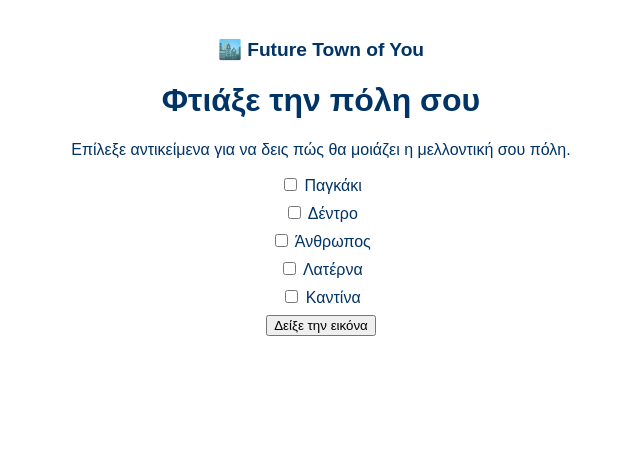
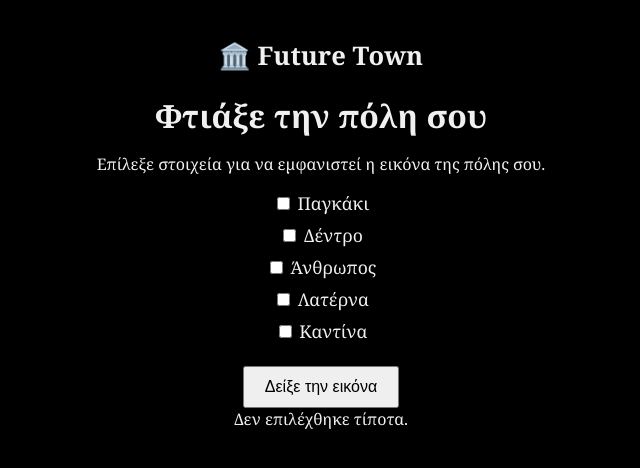
Before and after one commit to olga-tzim/future-town, a plain HTML site: page index.html in a window 1280 px wide. Both pictures are taken after a click on the button "Δείξε την εικόνα". Shown: the whole page, without its empty margins (319-959 px from the left). Drawn offline with Linux system fonts and the light colour scheme.

Commit message:
Update index.html

```diff
--- a/index.html
+++ b/index.html
@@ -2,44 +2,52 @@
 <html lang="el">
 <head>
   <meta charset="UTF-8">
-  <title>Future Town of You</title>
+  <title>Future Town</title>
   <style>
     body {
-      background-color: white;
-      color: #003366;
-      font-family: sans-serif;
+      background-color: #000;
+      color: #f0f0f0;
+      font-family: "Georgia", serif;
       text-align: center;
       padding: 30px;
     }
+    .logo {
+      font-size: 1.6em;
+      font-weight: bold;
+      margin-bottom: 20px;
+    }
     h1 {
       font-size: 2em;
-    }
-    .logo {
-      font-weight: bold;
-      font-size: 1.2em;
       margin-bottom: 10px;
     }
     .checkboxes label {
       display: block;
       margin: 8px 0;
+      font-size: 1.1em;
     }
     .image-container img {
-      max-width: 80%;
+      max-width: 85%;
       height: auto;
       margin-top: 20px;
-      border: 2px solid #003366;
-      border-radius: 8px;
+      border: 3px solid #f0f0f0;
+      border-radius: 12px;
     }
     .selection-display {
       margin-top: 15px;
       font-weight: bold;
     }
+    button {
+      margin-top: 15px;
+      padding: 10px 20px;
+      font-size: 1em;
+      cursor: pointer;
+    }
   </style>
 </head>
 <body>
-  <div class="logo">🏙️ Future Town of You</div>
+  <div class="logo">🏛️ Future Town</div>
   <h1>Φτιάξε την πόλη σου</h1>
-  <p>Επίλεξε αντικείμενα για να δεις πώς θα μοιάζει η μελλοντική σου πόλη.</p>
+  <p>Επίλεξε στοιχεία για να εμφανιστεί η εικόνα της πόλης σου.</p>
 
   <div class="checkboxes">
     <label><input type="checkbox" value="Παγκάκι"> Παγκάκι</label>
@@ -58,74 +66,43 @@
   <div class="selection-display" id="selection"></div>
 
   <script>
-    const rawImageData = {
-      "Παγκάκι+Δέντρο": "https://photos.app.goo.gl/i5TdX4hBttf6e6sf9",
-      "Παγκάκι+Άνθρωπος": "https://photos.app.goo.gl/TDAMeZnZUrg2JXah6",
-      "Παγκάκι+Λατέρνα": "https://photos.app.goo.gl/okLgKid9L8oLfPb7A",
-      "Παγκάκι+Καντίνα": "https://photos.app.goo.gl/Lsg5RrxvgxXffULHA",
-      "Δέντρο+Άνθρωπος": "https://photos.app.goo.gl/KjEH1PftK3K18YU88",
-      "Δέντρο+Λατέρνα": "https://photos.app.goo.gl/NnjdmqPNEF6E78xf6",
-      "Δέντρο+Καντίνα": "https://photos.app.goo.gl/k1tDaoygAFSfPgAC7",
-      "Άνθρωπος+Λατέρνα": "https://photos.app.goo.gl/NkjHPds7Pwe6WUeV8",
-      "Άνθρωπος+Καντίνα": "https://photos.app.goo.gl/1CikF3VHFvp9v6o4A",
-      "Λατέρνα+Καντίνα": "https://photos.app.goo.gl/1wQ88QwJvtAtz5ZD9",
-      "Παγκάκι+Δέντρο+Άνθρωπος": "https://photos.app.goo.gl/zmurxrPeLVX9mL376",
-      "Παγκάκι+Δέντρο+Λατέρνα": "https://photos.app.goo.gl/t2eChAAgy46j4Xur5",
-      "Παγκάκι+Δέντρο+Καντίνα": "https://photos.app.goo.gl/MmMxvQdD2rTNVNJt7",
-      "Παγκάκι+Άνθρωπος+Λατέρνα": "https://photos.app.goo.gl/hMVUNDaYm6bR6auFA",
-      "Παγκάκι+Άνθρωπος+Καντίνα": "https://photos.app.goo.gl/3tzvzZfvBmLBdRscA",
-      "Παγκάκι+Λατέρνα+Καντίνα": "https://photos.app.goo.gl/M5khTSk8pnnu9wYw7",
-      "Δέντρο+Άνθρωπος+Λατέρνα": "https://photos.app.goo.gl/cf5kh2ThQLuEx4CH8",
-      "Δέντρο+Άνθρωπος+Καντίνα": "https://photos.app.goo.gl/JGkLV1Tsr7NaFbim6",
-      "Δέντρο+Λατέρνα+Καντίνα": "https://photos.app.goo.gl/3ZDuFGyxrB3TTqzw7",
-      "Άνθρωπος+Λατέρνα+Καντίνα": "https://photos.app.goo.gl/2XDPnj3Gpx6ahWam9",
-      "Παγκάκι+Δέντρο+Άνθρωπος+Λατέρνα": "https://photos.app.goo.gl/UrVFzpAAEzsrijLy8",
-      "Παγκάκι+Δέντρο+Άνθρωπος+Καντίνα": "https://photos.app.goo.gl/onuLKnjtPeEhBEf49",
-      "Παγκάκι+Δέντρο+Λατέρνα+Καντίνα": "https://photos.app.goo.gl/cTNueNFfyvHC6c6H6",
-      "Παγκάκι+Άνθρωπος+Λατέρνα+Καντίνα": "https://photos.app.goo.gl/PJjDmUuzJK5nT42V8",
-      "Δέντρο+Άνθρωπος+Λατέρνα+Καντίνα": "https://photos.app.goo.gl/Fmc4ZmBQKcDNF3o47",
-      "Παγκάκι+Δέντρο+Άνθρωπος+Λατέρνα+Καντίνα": "https://photos.app.goo.gl/Gp2dNhEiCMJVTB1W8",
-      "Παγκάκι": "https://photos.app.goo.gl/RePmRxGRWMUxaRnX6",
-      "Δέντρο": "https://photos.app.goo.gl/EempTZYdVPj6JsaN7",
-      "Άνθρωπος": "https://photos.app.goo.gl/TaAkGHRoKo8vZzRKA",
-      "Λατέρνα": "https://photos.app.goo.gl/KxY6J5eBMXtvr2c87",
-      "Καντίνα": "https://photos.app.goo.gl/NoQnaHoNXSN3sjgv8"
+    const baseURL = "https://olga-tzim.github.io/future-town/"; // άλλαξε το αν έχεις άλλο repo
+
+    const filenameMap = {
+      "Παγκάκι": "bench.png",
+      "Δέντρο": "tree.png",
+      "Άνθρωπος": "person.png",
+      "Λατέρνα": "lanterna.png",
+      "Καντίνα": "kadina.png"
     };
-
-    const images = {};
-    for (const key in rawImageData) {
-      const sortedKey = key.split('+').sort().join('+');
-      images[sortedKey] = rawImageData[key];
-    }
 
     function updateImage() {
       const checkboxes = document.querySelectorAll("input[type='checkbox']:checked");
       const selected = Array.from(checkboxes).map(cb => cb.value).sort();
       const key = selected.join('+');
 
+      const selectionText = document.getElementById("selection");
+      const message = document.getElementById("message");
       const imageEl = document.getElementById("townImage");
-      const message = document.getElementById("message");
-      const selectionText = document.getElementById("selection");
 
       if (selected.length === 0) {
         imageEl.style.display = "none";
         selectionText.innerText = "";
-        message.innerText = "Δεν χτίζεται μία πόλη χωρίς επιλογές.";
-        setTimeout(() => { message.innerText = ""; }, 2000);
+        message.innerText = "Δεν επιλέχθηκε τίποτα.";
         return;
       }
 
-      const url = images[key];
-      if (url) {
-        imageEl.src = url;
-        imageEl.style.display = "block";
-        selectionText.innerText = "Επέλεξες: " + selected.join(', ');
-        message.innerText = "";
-      } else {
-        imageEl.style.display = "none";
-        selectionText.innerText = "";
-        message.innerText = "Δεν υπάρχει εικόνα για αυτόν τον συνδυασμό.";
-      }
+      // φτιάχνει το filename με βάση το key
+      const filename = selected.map(label => {
+        return filenameMap[label];
+      }).join('_').replace('.png', '') + ".png";
+
+      const imageURL = baseURL + filename;
+
+      imageEl.src = imageURL;
+      imageEl.style.display = "block";
+      selectionText.innerText = "Επέλεξες: " + selected.join(', ');
+      message.innerText = "";
     }
   </script>
 </body>
```
